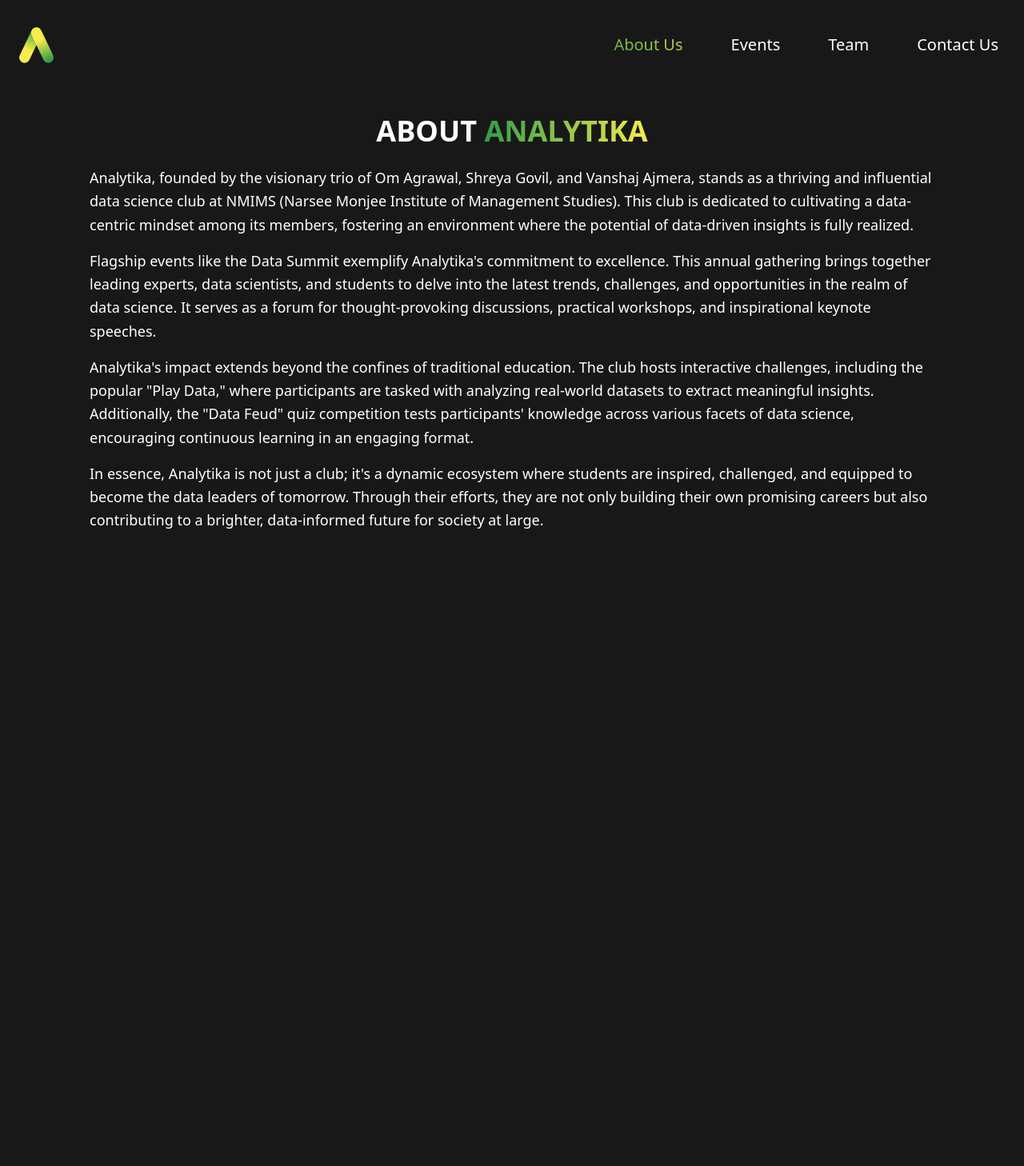
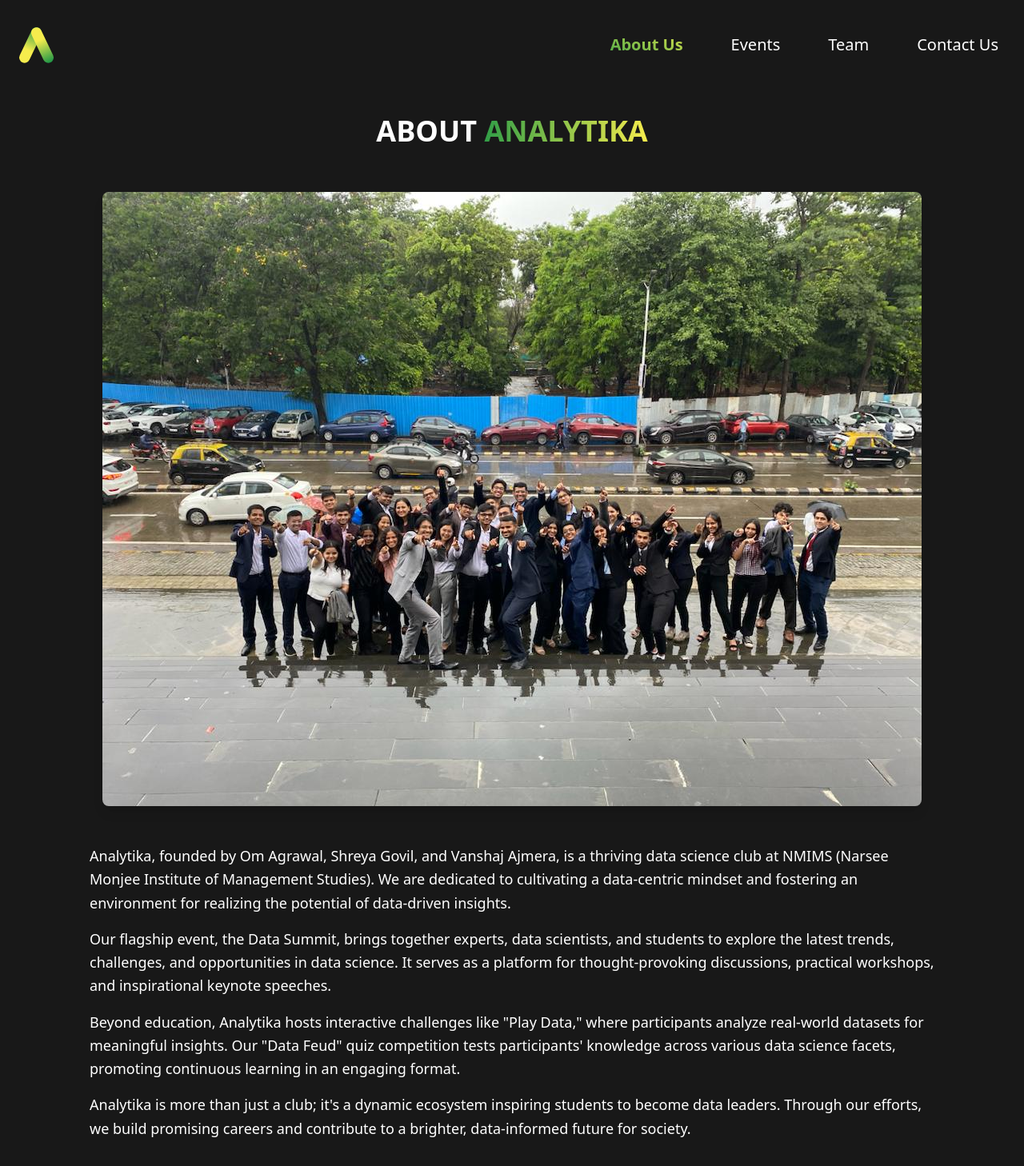
Before and after one commit to naitiklodha/analytika-website, a Next.js app: page /about-us in a window 1280 px wide. Shown: the whole page at 80% size. Before the commit the page ends 800 px from the top, so only its background shows below. Built offline with nearby package versions, Linux system fonts and the light colour scheme.

Commit message:
Improved design and clean code

```diff
--- /dev/null
+++ b/components/EventCard.js
@@ -0,0 +1,43 @@
+import { useRouter } from "next/router";
+
+const EventCard = ({ event }) => {
+  const router = useRouter();
+
+  const handleCardClick = () => {
+    // Navigate to the individual event page
+    router.push(`/events/${event.slug}`);
+  };
+
+  return (
+    <div
+      className="rounded-lg m-4 overflow-hidden shadow-md hover:shadow-lg transition-transform transform hover:scale-105 cursor-pointer border-analytikaWhite border-2"
+      onClick={handleCardClick}
+    >
+      <div className="relative h-64 md:h-72">
+        <img
+          src={event.images[0]} // Use the first image as the event cover image
+          alt={event.name}
+          className="w-full h-full object-cover"
+        />
+      </div>
+      <div className="p-4">
+        <h2 className="text-xl font-semibold mb-2">
+          <span className="bg-clip-text text-transparent bg-gradient-to-r from-analytikaGreen to-analytikaYellow">
+            {event.name}
+          </span>
+        </h2>
+        <p className="text-gray-600 mb-4">{event.description}</p>
+        <div className="flex justify-between items-center">
+          <div>
+            <p className="text-sm text-gray-500">
+              Date: {event.date}, Time: {event.time}
+            </p>
+          </div>
+          <p className="text-analytikaGreen cursor-pointer hover:underline">Read More</p>
+        </div>
+      </div>
+    </div>
+  );
+};
+
+export default EventCard;
--- a/components/Navbar.js
+++ b/components/Navbar.js
@@ -11,12 +11,10 @@
   };
 
   const activeLinkClass =
-    "block py-2 pl-3 pr-4  text-transparent bg-clip-text bg-gradient-to-tr from-analytikaGreen to-analytikaYellow ";
+    "block py-2 pl-3 pr-4 text-xl font-extrabold text-transparent bg-clip-text bg-gradient-to-tr from-analytikaGreen to-analytikaYellow";
 
-  // Get the current route pathname
   const currentPathname = router.pathname;
 
-  // Define an object that maps route paths to their respective labels
   const routeLabels = {
     "/about-us": "About Us",
     "/events": "Events",
@@ -25,15 +23,18 @@
   };
 
   useEffect(() => {
-    // Update the active element when the route changes
     const handleRouteChange = (url) => {
-      currentPathname !== url && setMenuOpen(false);
+      if (currentPathname !== url) {
+        setMenuOpen(false);
+      }
     };
 
-    router.events.on("routeChangeComplete", handleRouteChange);
+    const routeChangeCompleteListener = "routeChangeComplete";
+
+    router.events.on(routeChangeCompleteListener, handleRouteChange);
 
     return () => {
-      router.events.off("routeChangeComplete", handleRouteChange);
+      router.events.off(routeChangeCompleteListener, handleRouteChange);
     };
   }, [currentPathname]);
 
@@ -51,9 +52,8 @@
         </Link>
         <button
           onClick={toggleMenu}
-          data-collapse-toggle="navbar-default"
           type="button"
-          className="inline-flex items-center p-2 w-10 h-10 justify-center text-sm text-gray-500 rounded-lg md:hidden  focus:outline-none focus:ring-2 focus:ring-gray-200"
+          className="inline-flex items-center p-2 w-10 h-10 justify-center text-sm text-gray-500 rounded-lg md:hidden focus:outline-none focus:ring-2 focus:ring-gray-200"
           aria-controls="navbar-default"
           aria-expanded={menuOpen ? "true" : "false"}
         >
@@ -80,11 +80,11 @@
           }`}
           id="navbar-default"
         >
-          <ul className="text-xl flex flex-col p-4 md:p-0 mt-4 border  rounded-lg  md:flex-row md:space-x-8 md:mt-0 md:border-0 ">
+          <ul className="text-xl flex flex-col p-4 md:p-0 mt-4 border rounded-lg md:flex-row md:space-x-8 md:mt-0 md:border-0">
             {Object.entries(routeLabels).map(([path, label]) => (
               <li key={path}>
-                <Link
-                  href={path}
+                <Link href={path}>
+                  <p
                     className={
                       currentPathname === path
                         ? `${activeLinkClass}`
@@ -93,6 +93,7 @@
                     aria-current={currentPathname === path ? "page" : undefined}
                   >
                     {label}
+                  </p>
                 </Link>
               </li>
             ))}
--- /dev/null
+++ b/data/eventData.js
@@ -0,0 +1,41 @@
+const events = [
+    {
+      slug: "event-1",
+      name: "Event 1",
+      description: "Description of Event 1",
+      images: [
+        "/event-1-image-1.jpg",
+        "/event-1-image-2.jpg",
+        "/event-1-image-3.jpg",
+      ],
+      date: "2023-10-20",
+      time: "18:00",
+    },
+    {
+      slug: "event-2",
+      name: "Event 2",
+      description: "Description of Event 2",
+      images: [
+        "/event-2-image-1.jpg",
+        "/event-2-image-2.jpg",
+        "/event-2-image-3.jpg",
+      ],
+      date: "2023-11-05",
+      time: "15:30",
+    },
+    {
+      slug: "event-3",
+      name: "Event 3",
+      description: "Description of Event 3",
+      images: [
+        "/event-3-image-1.jpg",
+        "/event-3-image-2.jpg",
+        "/event-3-image-3.jpg",
+      ],
+      date: "2023-12-15",
+      time: "19:00",
+    },
+    // Add more event objects here
+  ];
+
+  export default events;
--- a/next.config.js
+++ b/next.config.js
@@ -1,6 +1,9 @@
 /** @type {import('next').NextConfig} */
 const nextConfig = {
   reactStrictMode: true,
+  images: {
+    domains: ['images.unsplash.com'],
+},
 }
 
 module.exports = nextConfig
--- a/pages/about-us.js
+++ b/pages/about-us.js
@@ -1,12 +1,12 @@
 import Navbar from "@/components/Navbar";
 import Head from "next/head";
+import Image from "next/image";
 
 export default function About() {
   return (
     <main className="bg-analytikaBlack min-h-screen">
       <Head>
         <title>About Analytika</title>
-
       </Head>
       <Navbar />
       <section className="flex flex-col m-8 items-center justify-center md:mx-24 text-white">
@@ -16,38 +16,43 @@
             Analytika
           </span>
         </h1>
-        <p className="mx-4 text-lg leading-relaxed">
-          Analytika, founded by the visionary trio of Om Agrawal, Shreya Govil,
-          and Vanshaj Ajmera, stands as a thriving and influential data science
-          club at NMIMS (Narsee Monjee Institute of Management Studies). This
-          club is dedicated to cultivating a data-centric mindset among its
-          members, fostering an environment where the potential of data-driven
-          insights is fully realized.
+        <div className="my-8 mx-4">
+          <Image
+            src="/analytika-team.jpeg" // Replace with the image URL of the Analytika team
+            alt="Analytika Team"
+            width={800}
+            height={200}
+            className="w-full rounded-lg shadow-lg"
+          />
+        </div>
+
+        <p className="mx-4 mt-4 text-lg leading-relaxed">
+          Analytika, founded by Om Agrawal, Shreya Govil, and Vanshaj Ajmera, is
+          a thriving data science club at NMIMS (Narsee Monjee Institute of
+          Management Studies). We are dedicated to cultivating a data-centric
+          mindset and fostering an environment for realizing the potential of
+          data-driven insights.
         </p>
         <p className="mx-4 mt-4 text-lg leading-relaxed">
-          Flagship events like the Data Summit exemplify Analytika's commitment
-          to excellence. This annual gathering brings together leading experts,
-          data scientists, and students to delve into the latest trends,
-          challenges, and opportunities in the realm of data science. It serves
-          as a forum for thought-provoking discussions, practical workshops, and
-          inspirational keynote speeches.
-        </p>
-        <p className="mx-4 mt-4 text-lg leading-relaxed">
-          Analytika's impact extends beyond the confines of traditional
-          education. The club hosts interactive challenges, including the
-          popular "Play Data," where participants are tasked with analyzing
-          real-world datasets to extract meaningful insights. Additionally, the
-          "Data Feud" quiz competition tests participants' knowledge across
-          various facets of data science, encouraging continuous learning in an
-          engaging format.
+          Our flagship event, the Data Summit, brings together experts, data
+          scientists, and students to explore the latest trends, challenges, and
+          opportunities in data science. It serves as a platform for
+          thought-provoking discussions, practical workshops, and inspirational
+          keynote speeches.
         </p>
 
         <p className="mx-4 mt-4 text-lg leading-relaxed">
-          In essence, Analytika is not just a club; it's a dynamic ecosystem
-          where students are inspired, challenged, and equipped to become the
-          data leaders of tomorrow. Through their efforts, they are not only
-          building their own promising careers but also contributing to a
-          brighter, data-informed future for society at large.
+          Beyond education, Analytika hosts interactive challenges like "Play
+          Data," where participants analyze real-world datasets for meaningful
+          insights. Our "Data Feud" quiz competition tests participants'
+          knowledge across various data science facets, promoting continuous
+          learning in an engaging format.
+        </p>
+        <p className="mx-4 mt-4 text-lg leading-relaxed">
+          Analytika is more than just a club; it's a dynamic ecosystem inspiring
+          students to become data leaders. Through our efforts, we build
+          promising careers and contribute to a brighter, data-informed future
+          for society.
         </p>
       </section>
     </main>
--- /dev/null
+++ b/pages/events.js
@@ -0,0 +1,27 @@
+import EventCard from "@/components/EventCard";
+import Navbar from "@/components/Navbar";
+import eventData from "@/data/eventData";
+
+const EventsList = () => {
+  return (
+    <>
+      <Navbar />
+      <section className="min-h-screen bg-analytikaBlack text-white py-16">
+        <div className="container mx-auto">
+          <h1 className="text-4xl font-semibold mb-12 text-center uppercase">
+            <span className="text-transparent font-bold bg-clip-text bg-gradient-to-r from-analytikaGreen to-analytikaYellow">
+              EVENTS
+            </span>
+          </h1>
+          <div className="grid gap-8 md:grid-cols-2 lg:grid-cols-3">
+            {eventData.map((event) => (
+              <EventCard key={event.slug} event={event} />
+            ))}
+          </div>
+        </div>
+      </section>
+    </>
+  );
+};
+
+export default EventsList;
--- /dev/null
+++ b/pages/events/[slug].js
@@ -0,0 +1,25 @@
+// [slug].js (Individual Event Page Template)
+import { useRouter } from "next/router";
+import eventData from "@/data/eventData";
+
+const EventPage = () => {
+  const router = useRouter();
+  const { slug } = router.query;
+
+  // Find the event by slug
+  const event = eventData.find((e) => e.slug === slug);
+
+  if (!event) {
+    return <p>Event not found</p>;
+  }
+
+  return (
+    <div className="event-page">
+      <h1>{event.name}</h1>
+      <p>{event.description}</p>
+      {/* Display event gallery, date, and time here */}
+    </div>
+  );
+};
+
+export default EventPage;
```
Also changed, not shown: pages/contact-us.js (+18 -13 lines), pages/index.js (+29 -3 lines), public/analytika-team.jpeg (added). Lines whose indentation alone changed are shown as unchanged.
